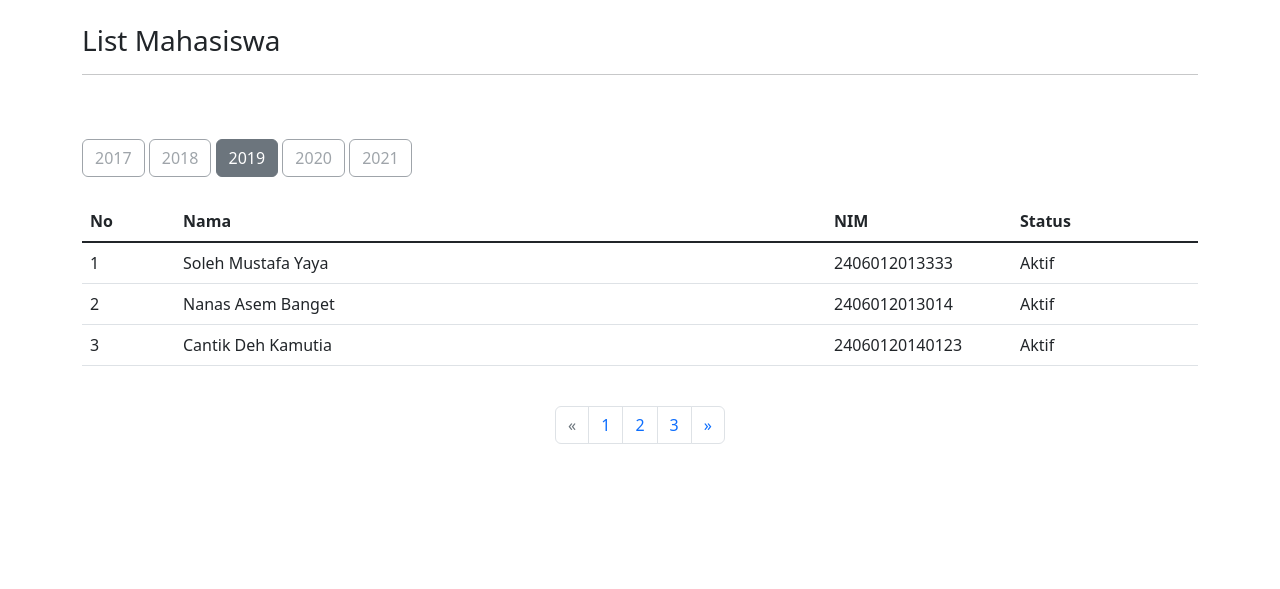
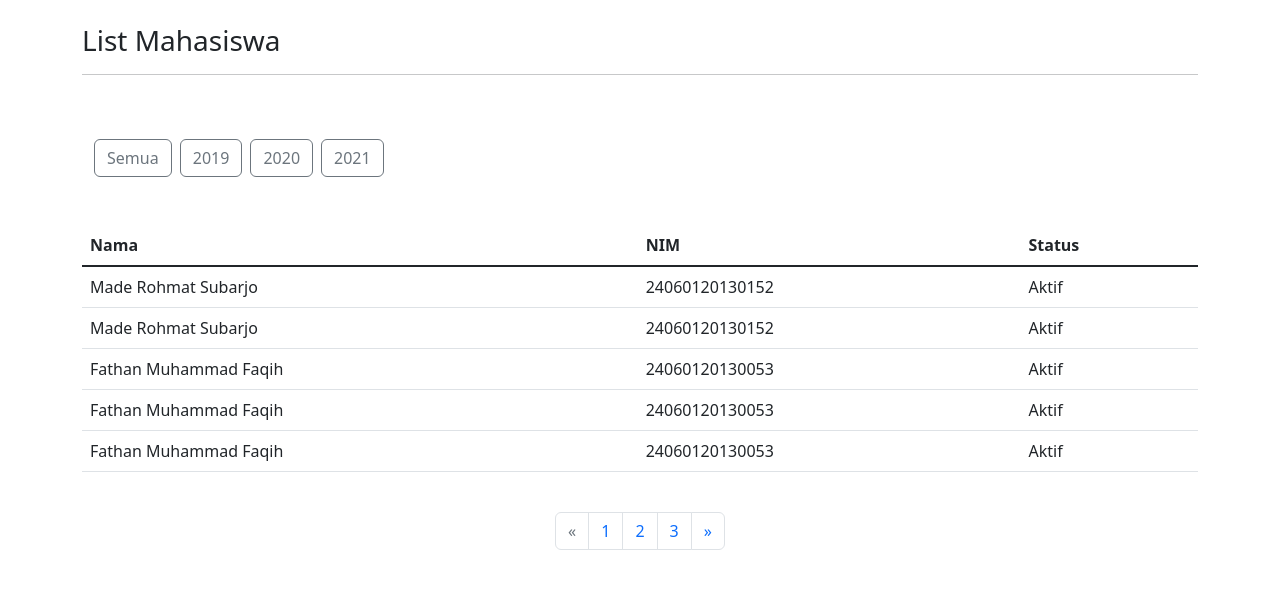
Before and after one commit to renyaw/PPLGes, a PHP site: page /srs17.php in a window 1280 px wide. Shown: the top 589 px of the page. Run offline with PHP 8.4, Linux system fonts and the light colour scheme; data comes from the database, SQL or seed files in the repository.

Commit message:
srs17 kelaaaar

```diff
--- a/srs17.php
+++ b/srs17.php
@@ -9,6 +9,11 @@
     <link href="https://cdn.jsdelivr.net/npm/bootstrap@5.2.2/dist/css/bootstrap.min.css" rel="stylesheet" integrity="sha384-Zenh87qX5JnK2Jl0vWa8Ck2rdkQ2Bzep5IDxbcnCeuOxjzrPF/et3URy9Bv1WTRi" crossorigin="anonymous" />
   </head>
   <body>
+  <script src="ajaxsrs17lagi.js"></script>
+  <?php
+    session_start();
+    require_once('db_login.php');
+  ?>
     <script src="https://cdn.jsdelivr.net/npm/bootstrap@5.2.2/dist/js/bootstrap.bundle.min.js" integrity="sha384-OERcA2EqjJCMA+/3y+gxIOqMEjwtxJY7qPCqsdltbNJuaOe923+mo//f6V8Qbsw3" crossorigin="anonymous"></script>
     <include src="navdep.html"></include>
     <br />
@@ -23,44 +28,30 @@
         </form>
       </div> -->
       <br />
-      <div class="d-grid gap-2 d-md-block">
-        <button class="btn btn-outline-secondary" type="button" disabled>2017</button>
-        <button class="btn btn-outline-secondary" type="button" disabled>2018</button>
-        <button class="btn btn-secondary" type="button">2019</button>
-        <button class="btn btn-outline-secondary" type="button" disabled>2020</button>
-        <button class="btn btn-outline-secondary" type="button" disabled>2021</button>
+      <div class="container">
+        <button class="btn btn-outline-secondary" type="button" onclick="showTabelmhs('x');">Semua</button>
+        <?php
+          $query = $db->query("SELECT angkatan FROM mahasiswa where nim in(SELECT max(nim) FROM mahasiswa group by angkatan) order by angkatan");
+          while($row=$query->fetch_object()){
+            echo "<button class='btn btn-outline-secondary mx-1' id='angkatan' value='$row->angkatan' onclick='showTabelmhs($row->angkatan)'>".$row->angkatan."</button>";
+          }
+        ?>
       </div>
       <br />
+      <br />
+      <div>
       <table class="table table-hover">
         <thead>
           <tr>
-            <th class="col-1" scope="col">No</th>
-            <th class="col-7" scope="col">Nama</th>
-            <th class="col-2" scope="col">NIM</th>
-            <th class="col-2" scope="col">Status</th>
+            <th scope="col">Nama</th>
+            <th scope="col">NIM</th>
+            <th scope="col">Status</th>
           </tr>
         </thead>
-        <tbody class="table-group-divider">
-          <tr>
-            <td>1</td>
-            <td>Soleh Mustafa Yaya</td>
-            <td>2406012013333</td>
-            <td>Aktif</td>
-          </tr>
-          <tr>
-            <td>2</td>
-            <td>Nanas Asem Banget</td>
-            <td>2406012013014</td>
-            <td>Aktif</td>
-          </tr>
-          <tr>
-            <td>3</td>
-            <td>Cantik Deh Kamutia</td>
-            <td>24060120140123</td>
-            <td>Aktif</td>
-          </tr>
+        <tbody id="tabel_mhs" class="table-group-divider">
         </tbody>
       </table>
+    </div>
       <br />
       <nav aria-label="Page navigation example">
         <ul class="pagination justify-content-center">
@@ -80,5 +71,10 @@
         </ul>
       </nav>
     </div>
+    <script>
+      window.onload = function(){
+        showTabelmhs('x');
+      }
+    </script>
   </body>
 </html>
```
Also changed, not shown: ajaxsrs17.js (added, +33 -0 lines), ajaxsrs17lagi.js (added, +33 -0 lines), get_tabelmhs.php (added, +32 -0 lines).
